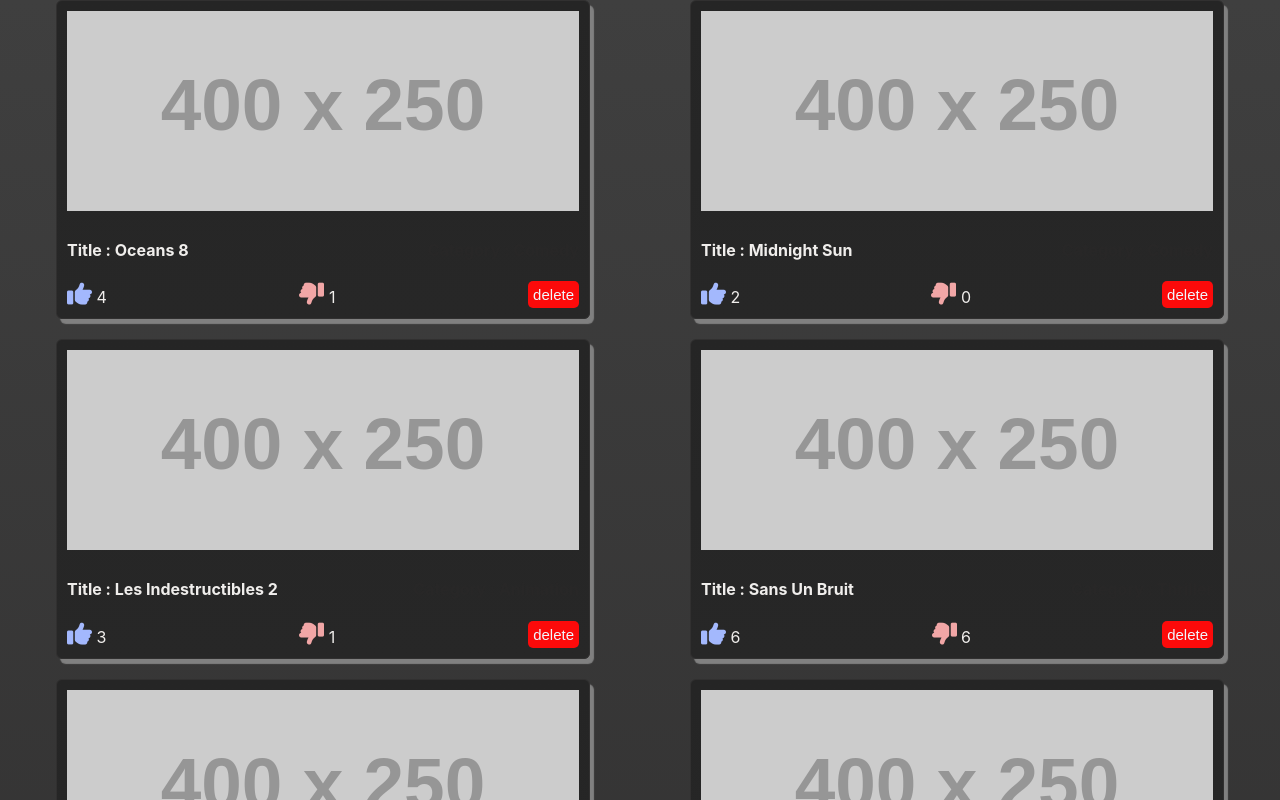
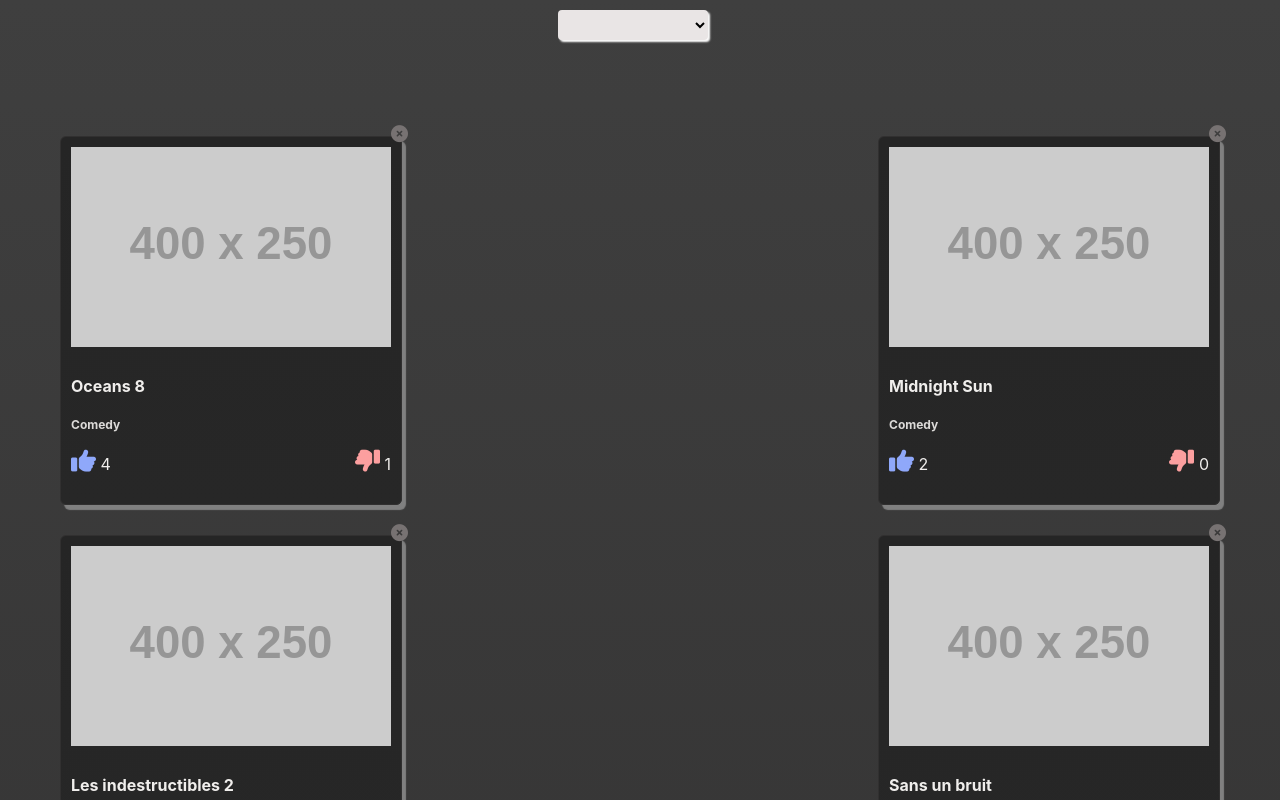
Before and after one commit to Abdeslamboulgou/react-interview-particeep, a React (Create React App) app: page / in a window 1280 px wide. Shown: the top 800 px of the page. Built offline with nearby package versions, Linux system fonts and the light colour scheme.

Commit message:
crée un composant et ajout style

```diff
--- a/src/App.js
+++ b/src/App.js
@@ -1,14 +1,14 @@
+import React from 'react';
 import './App.css';
 import Home from './pages/Home';
 
 function App() {
+
   return (
     <div className='app'>
-   <Home/>
+      <Home />
     </div>
   )
-
-
 
 }
 
--- /dev/null
+++ b/src/components/Categories.js
@@ -0,0 +1,17 @@
+import React from 'react';
+import '../styles/categories.css'
+
+function Categories({categories , activeCategory , AfficheMovies}) {
+    return (
+        <div className='categories'>
+            <select className='categories-select' value={activeCategory} onChange={(e) => AfficheMovies(e.target.value)}>
+                <option value="" selected="selected">  </option>
+                {categories.map((categor, index) => (
+                    <option key={`${categor}-${index}`} value={categor}>{categor}</option>
+                ))}
+            </select>
+        </div>
+    );
+}
+
+export default Categories;
--- a/src/components/MoviesCard.js
+++ b/src/components/MoviesCard.js
@@ -1,24 +1,41 @@
 import React from 'react';
 import '../styles/moviesCard.css';
 
-function MoviesCard({movie}) {
+
+function MoviesCard({cart, updateCart, id, title, category, likes, dislikes}) {
+
+    const RemoveMovie = item => {
+        const allMovies = [...cart];
+
+        // supprimer element avec splice
+        allMovies.splice(item, 1);
+        console.log(allMovies)
+
+        // modifier la cart
+        updateCart(allMovies);
+
+    }
+
     return (
         <div className="movies-card">
+
               <div >
                   <img className="movies_card_image" src="https://via.placeholder.com/400x250 " alt="" />
-                <div className='title_category'>
-                  <h4>title : {movie.title}</h4>
-                  <h4 id='category'>Category : {movie.category}</h4>
-                  </div>
+                  <h4> {title}</h4>
+                  <h4 id='category'>{category}</h4>
+
               </div>
               <div className="movie_like_dislike">
-                  <span> <i class="fas fa-thumbs-up"></i>  {movie.likes} </span>
-                  <span> <i class="fas fa-thumbs-down"></i>  {movie.dislikes}</span>
+                  <span> <i class="fas fa-thumbs-up"></i>  {likes} </span>
+                  <span> <i class="fas fa-thumbs-down"></i>  {dislikes}</span>
+              </div>
+              <div>
+              <i style={{ cursor: 'pointer' }} className='fa fa-times-circle' onClick={() => RemoveMovie(id)}></i>
+              </div>
+              </div>
+    )
 
-              <button type='button' className='delete_movie_card' >delete</button>
-              </div>
-        </div>
-    );
+
 }
 
 export default MoviesCard;
--- a/src/index.css
+++ b/src/index.css
@@ -1,10 +1,12 @@
 body {
-  margin: 0;
+  margin: 0  0;
   font-family: -apple-system, BlinkMacSystemFont, 'Segoe UI', 'Roboto', 'Oxygen',
     'Ubuntu', 'Cantarell', 'Fira Sans', 'Droid Sans', 'Helvetica Neue',
     sans-serif;
   -webkit-font-smoothing: antialiased;
   -moz-osx-font-smoothing: grayscale;
+  background: linear-gradient(to bottom, rgb(43, 42, 42) , rgb(43, 42, 42))
+
 }
 
 code {
--- a/src/pages/Home.js
+++ b/src/pages/Home.js
@@ -1,16 +1,46 @@
-import React from 'react';
+import React , {useState , useEffect} from 'react';
 import movies from '../components/movies'
 import MoviesCard from '../components/MoviesCard';
 import '../styles/home.css'
+import Categories from '../components/Categories';
+function Home() {
 
-function Home() {
+    const savedCart = localStorage.getItem('movie')
+    const [cart, updateCart] = useState(savedCart ? JSON.parse(savedCart) : [])
+    //pour la lecture de l'article localStorage (  localStorage.getItem()  )
+    useEffect(() => {
+      // sauvegarder la cart à chaque modification
+      localStorage.setItem('movie', JSON.stringify(cart))
+    }, [cart])
+
+    const [activeCategory, AfficheMovies] = useState('');
+    const categories = movies.reduce((acc, movie) => acc.includes(movie.category) ? acc : acc.concat(movie.category), [])
+
     return (
-
-        <div className="movies">
-            {movies.map((movie) => (
-                <MoviesCard key={movie.id} movie={movie} />
-            )
-            )}
+        <div>
+            <Categories
+                categories={categories}
+                AfficheMovies={AfficheMovies}
+                activeCategory={activeCategory}
+            />
+            <div className="movies">
+              <ul className='movies-list'>
+                {movies.map(({ id, title, category, likes, dislikes}) => !activeCategory || activeCategory === category ? (
+                    <div key={id}>
+                        <MoviesCard
+                            id={id}
+                            title={title}
+                            category={category}
+                            likes={likes}
+                            dislikes={dislikes}
+                            cart={cart}
+                            updateCart={updateCart}
+                        />
+                    </div>
+                ) : null
+                )}
+            </ul>
+            </div>
         </div>
 
     );
--- /dev/null
+++ b/src/styles/categories.css
@@ -0,0 +1,15 @@
+.categories {
+	text-align: center;
+	padding-top: 10px;
+
+}
+.categories-select {
+	margin-right: 15px;
+    background-color: rgb(233, 229, 229);
+    width: 150px;
+    height: 30px;
+    border: none;
+	outline: none;
+    border-radius: 4px;
+    box-shadow: 2px 2px 2px rgb(255, 255, 255);
+}
--- a/src/styles/home.css
+++ b/src/styles/home.css
@@ -1,12 +1,24 @@
-.movies{
+.movies-list{
+	list-style-type: none;
+	padding:10px;
+	padding-top: 80px;
 	display: flex;
-	align-items: flex-start;
-	justify-content: center;
-	flex-direction: row;
-    flex-wrap: wrap;
-    row-gap: 20px;
-    height: max-content;
-    min-height: 40vh;
-    min-width: 100vh;
-	text-transform: capitalize;
+    grid-template-columns: 450px 450px 450px ;
+	flex-wrap: wrap;
+	justify-content: space-between;
+	row-gap: 30px
 }
+.fa-times-circle{
+    color:rgb(119, 114, 114);
+    transition: transform 0.3s linear;
+    font-size: 17px;
+	position: relative;
+    bottom: 350px;
+	left: 100%;
+}
+.fa-times-circle:hover{
+      transform: rotate(180deg);
+      color: rgb(236, 144, 144);
+      font-size: 17px;
+
+}
--- a/src/styles/moviesCard.css
+++ b/src/styles/moviesCard.css
@@ -2,7 +2,7 @@
 
     background: linear-gradient(to bottom, rgb(37, 37, 37) , rgb(39, 39, 39));
     color: rgb(240, 238, 236);
-    width: 40%;
+    flex-grow: 1;
     padding: 10px;
     border: 1px solid rgb(49, 48, 48);
     box-shadow: 4px 5px 1px gray;
@@ -11,12 +11,8 @@
     word-wrap: break-word;
 
 }
-.title_category{
-    display: flex;
-    justify-content: space-between;
-}
 .movies-card:hover{
-background: linear-gradient(to bottom, rgb(211, 208, 208) , rgb(250, 248, 248));
+background: linear-gradient(to bottom, rgb(153, 149, 149) , rgb(172, 166, 166));
 color: rgb(14, 13, 13);
 }
 h4{
@@ -24,8 +20,8 @@ font-weight: bolder;
 margin-top: 5px;
 }
 #category{
-    color: rgb(41, 40, 40);
-    opacity: 0.8;
+    opacity: 0.9;
+    font-size: 12px;
 }
 .movies-card img{
 object-fit: cover;
@@ -46,33 +42,19 @@ box-shadow: 0 2px 5px  rgb(32, 31, 31);
     transform: scale(1);
 }
 }
-.delete_movie_card{
-background-color: rgb(252, 10, 10);
-font-size: 15px;
-padding: 5px;
-color: aliceblue;
-border: 0.5px;
-border-radius: 5px;
-outline: none;
-cursor: pointer;
-}
-.delete_movie_card:hover{
-background-color: rgb(240, 178, 181);
-color: rgb(209, 0, 0);
-margin-left: 2px;
-}
+
 .fa-thumbs-down{
     transform: scaleX(-1);
     font-size: 25px;
-    color: rgb(241, 166, 166);
+    color: rgb(252, 159, 159);
 
 }
 .fa-thumbs-down:hover{
-    color: rgb(245, 133, 139);
+    color: rgb(250, 123, 129);
 }
 .fa-thumbs-up{
     font-size: 25px;
-    color: rgb(163, 184, 253);
+    color: rgb(143, 168, 250);
 
 }
 .fa-thumbs-up:hover{
```
